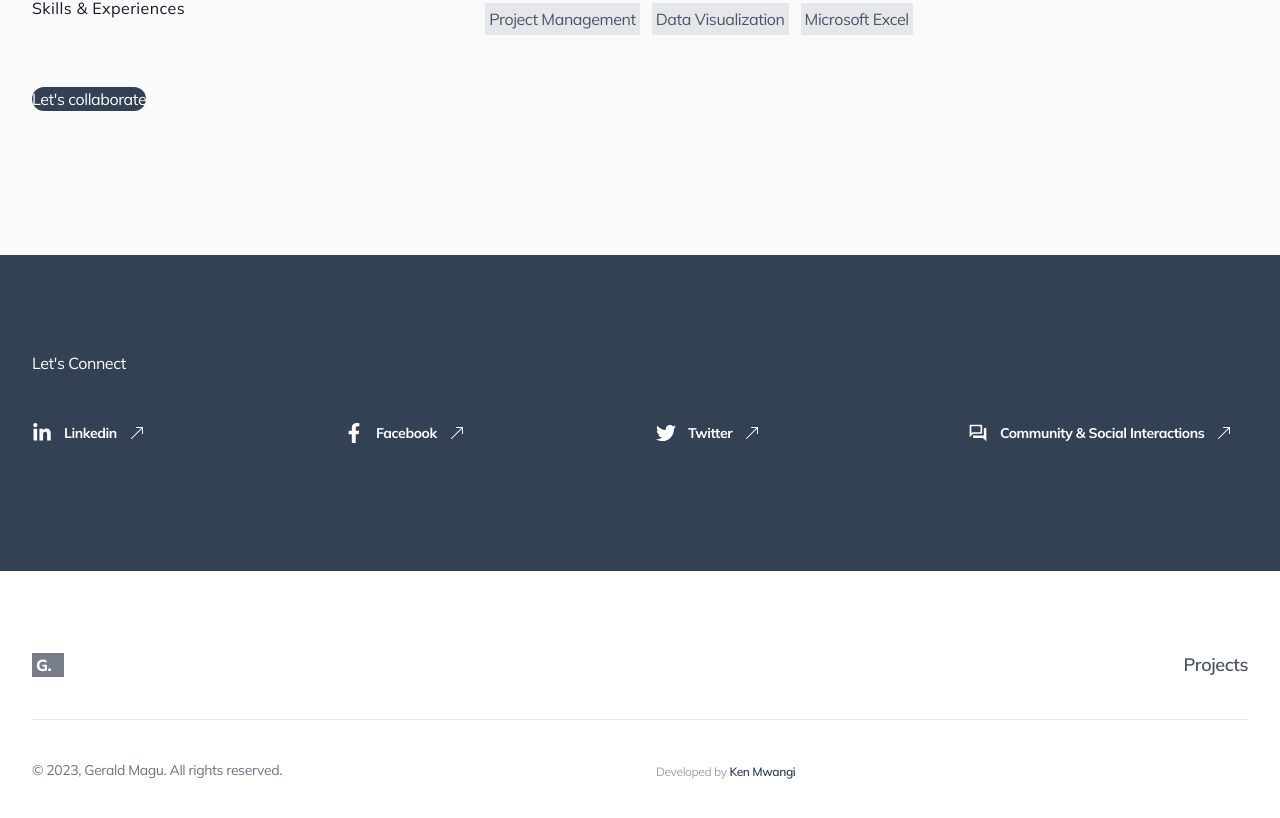
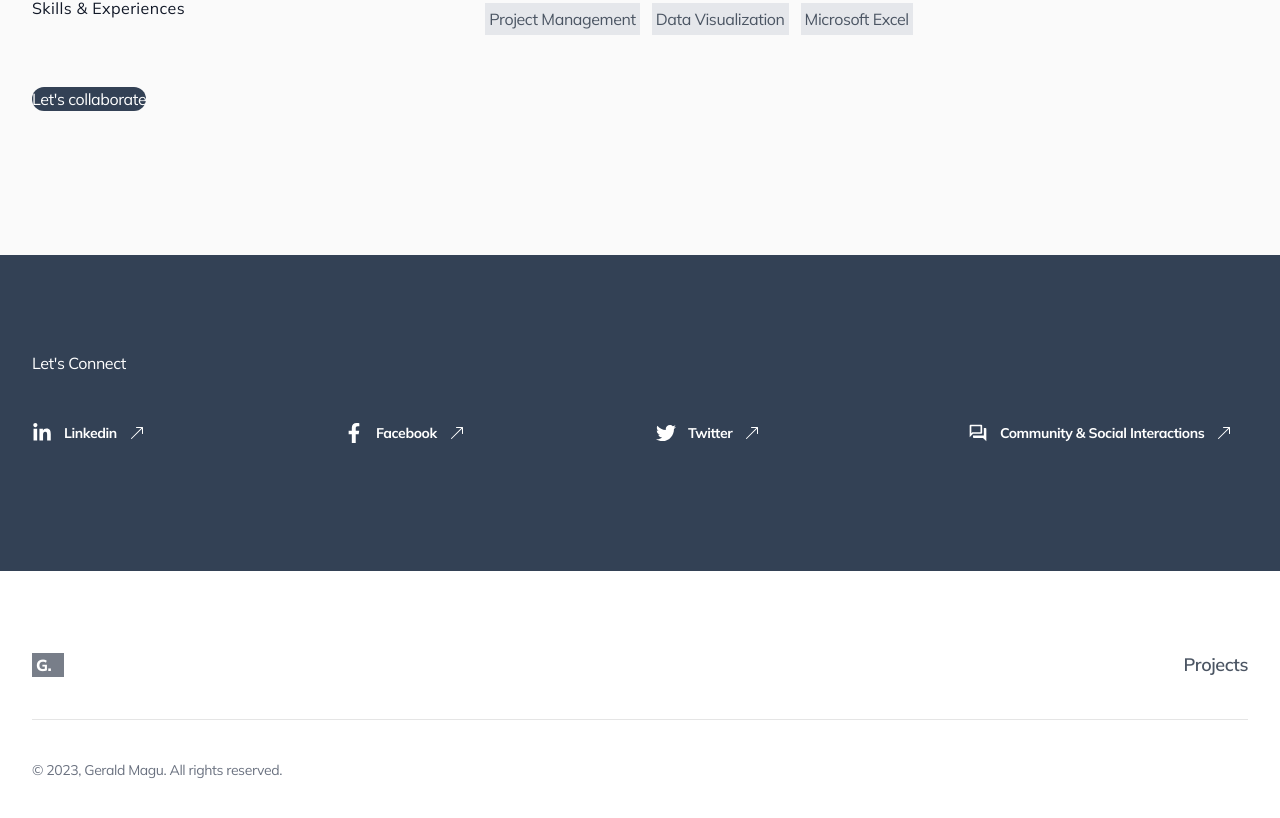
Before and after one commit to magugerald/personal-portfolio, a Next.js app: page / in a window 1280 px wide. Shown: the part 2657-3475 px from the top of the page. Built offline with nearby package versions, Linux system fonts and the light colour scheme; no server answers.

Commit message:
removed developer tag

```diff
--- a/components/Footer/index.tsx
+++ b/components/Footer/index.tsx
@@ -22,7 +22,7 @@
               &copy; {new Date().getFullYear()}, Gerald Magu. All rights
               reserved.
             </p>
-            <p className="text-xs text-gray-400">
+            {/* <p className="text-xs text-gray-400">
               Developed by{" "}
               <Link
                 href="https://twitter.com/ken_cipher"
@@ -31,7 +31,7 @@
               >
                 Ken Mwangi
               </Link>
-            </p>
+            </p> */}
           </div>
         </section>
       </Container>
```
